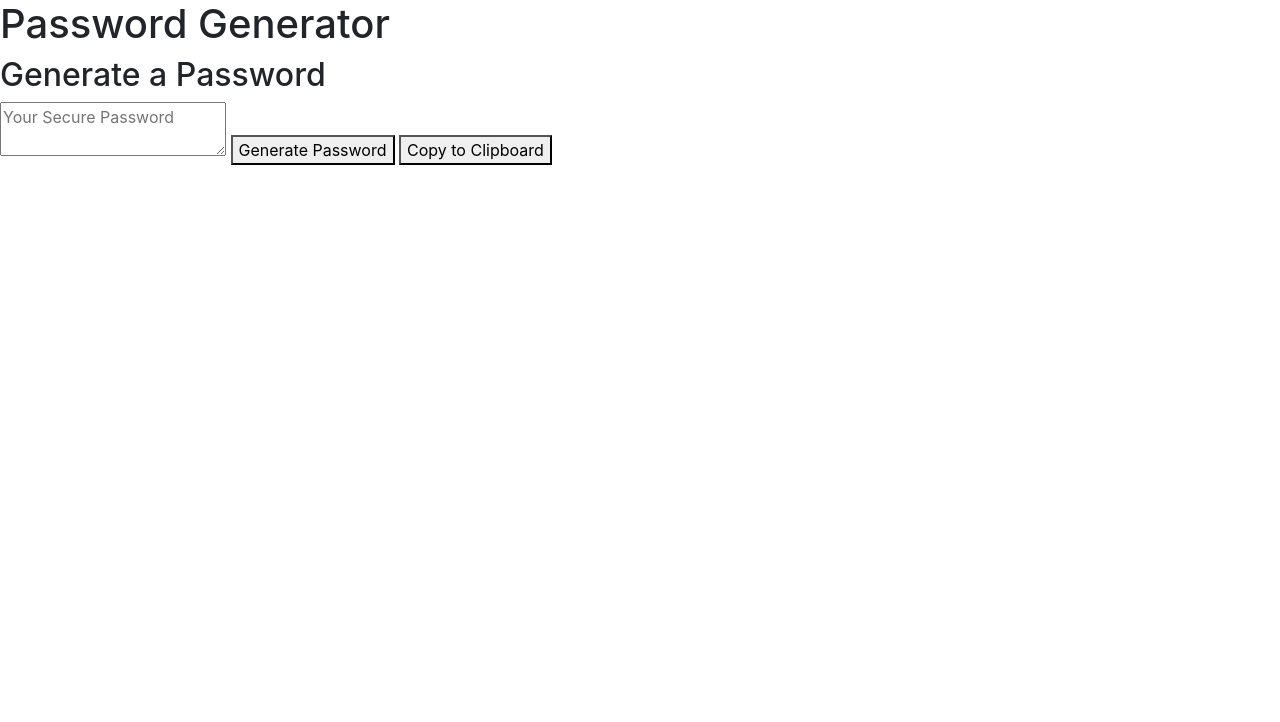
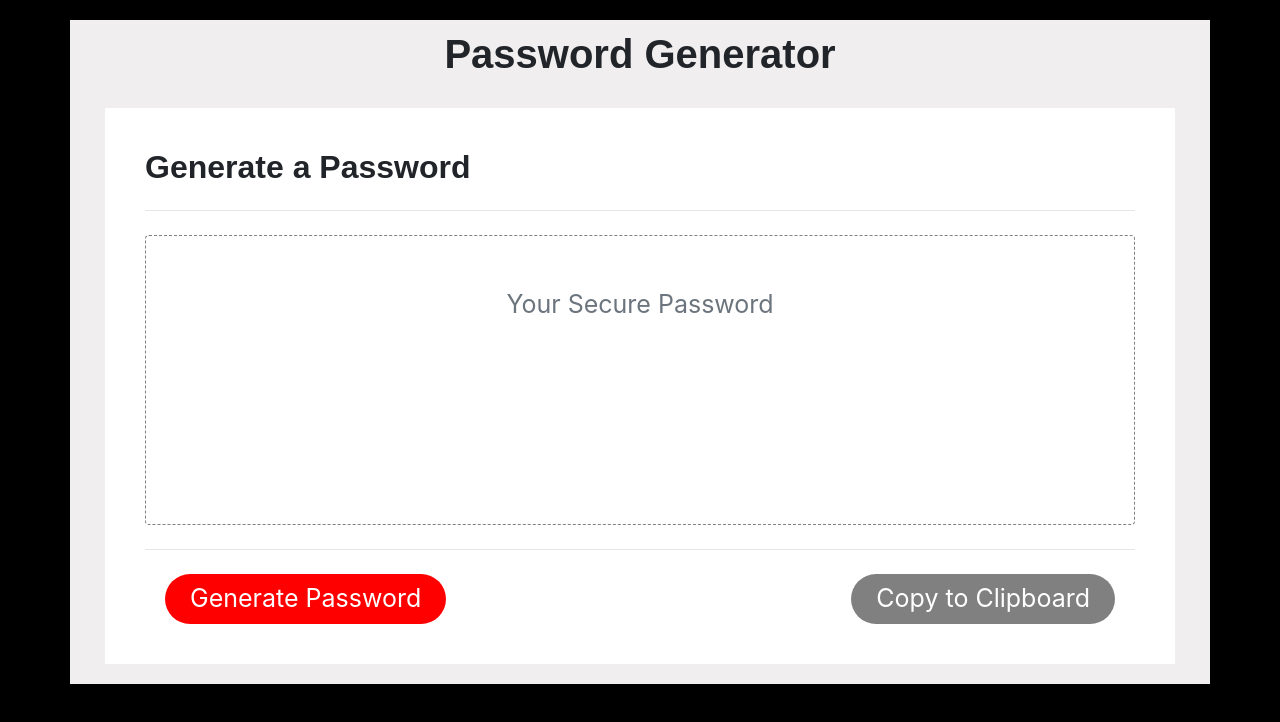
Before and after one commit to Ulysses212121/Homework-3, a plain HTML site: page index.html in a window 1280 px wide. Drawn offline with nearby package versions, Linux system fonts and the light colour scheme.

Commit message:
CSS updates and copy to clipboard function

```diff
--- a/assets/css/style.css
+++ b/assets/css/style.css
@@ -0,0 +1,62 @@
+body {
+    background: black;
+    width: 100%;
+    height: 100%;
+}
+
+h1, h2 {
+    font-family: Arial, Helvetica, sans-serif;
+    font-weight: 750;
+}
+
+h1 {
+    text-align: center;
+    margin-bottom: 30px;
+    margin-top: 10px;
+}
+
+.container {
+    margin: 20px auto;
+    background-color: #F0EEEE;
+    overflow: auto;
+}
+button {
+    border-radius: 25px;
+    height: 50px;
+    font-size: 25px;
+    padding-left: 25px;
+    padding-right: 25px;
+    margin-left: 20px;
+    margin-right: 20px;
+    border: none;
+}
+
+.generator {
+    margin: 20px;
+    background-color: white;
+    padding: 40px;
+}
+
+#password-btn {
+    color: white;
+    background-color:red;
+}
+
+#copy {
+    color: white;
+    background-color: gray;
+    float: right;
+}
+
+textarea {
+    resize: none;
+    text-align: center;
+}
+
+.form-control {
+    background-color: white!important;
+    border: grey dashed 1px;
+    font-size: 25px;
+    padding: 50px;
+    text-justify: auto;
+}
--- a/assets/js/app.js
+++ b/assets/js/app.js
@@ -1,23 +1,29 @@
-
+// variable declarations
 var specials = '!@#$%^&*()_+{}:"<>?\|[];\',./`~';
 var lowercase = 'abcdefghijklmnopqrstuvwxyz';
 var uppercase = 'ABCDEFGHIJKLMNOPQRSTUVWXYZ';
 var numbers = '0123456789';
-
 var allChars = "";
-
 var passwordOptions = "";
 
-document.getElementById("password-btn").addEventListener("click", function() {
+// onclick events
+document.getElementById("password-btn").addEventListener("click", function () {
     getPasswordOptions();
 });
 
+document.getElementById("copy").addEventListener("click", function () {
+    var pw = document.getElementById("password");
+    pw.select();
+    pw.setSelectionRange(0, 9999);
+    document.execCommand("copy");
+    alert("You're password was copied to the clipboard");
 
+});
 
-
+// Get password function - prompt legth and special character typeof, creat array from inputs, create password
 function getPasswordOptions() {
     var length = parseInt(
-        prompt("How many special characters do you want?"));
+        prompt("How many special characters do you want? \nMust enter number between 8-128"));
 
     if (isNaN(length)) {
         alert("Password length myst be a number");
@@ -67,22 +73,15 @@ function getPasswordOptions() {
         allChars = allChars + lowercase;
     }
 
-    password = "";
+    genPassword = "";
 
     for (let i = 0; i < length; i++) {
-        password += allChars.charAt(Math.floor(Math.random() * allChars.length));
-        document.querySelector("#password").textContent = password;
+        genPassword += allChars.charAt(Math.floor(Math.random() * allChars.length));
+        document.querySelector("#password").textContent = genPassword;
+        console.log(genPassword);
     }
-    return password, passwordOptions;
+    return genPassword, passwordOptions;
 
 
 
 };
-
-
-
-// console.log(passwordOptions);
-
-
-
-    // console.log(allChars);
--- a/index.html
+++ b/index.html
@@ -6,24 +6,22 @@
     <meta name="viewport" content="width=device-width, initial-scale=1.0" />
     <meta http-equiv="X-UA-Compatible" content="ie=edge" />
     <title>Password Generator</title>
+    <link rel="stylesheet" href="https://stackpath.bootstrapcdn.com/bootstrap/4.3.1/css/bootstrap.min.css"
+    integrity="sha384-ggOyR0iXCbMQv3Xipma34MD+dH/1fQ784/j6cY/iJTQUOhcWr7x9JvoRxT2MZw1T" crossorigin="anonymous">
     <link rel="stylesheet" href="assets/css/style.css">
-    <link rel="stylesheet" href="https://stackpath.bootstrapcdn.com/bootstrap/4.3.1/css/bootstrap.min.css"
-        integrity="sha384-ggOyR0iXCbMQv3Xipma34MD+dH/1fQ784/j6cY/iJTQUOhcWr7x9JvoRxT2MZw1T" crossorigin="anonymous">
-
-
-
 </head>
 
 <body>
-    <div>
+    <div class="container">
         <header>
             <h1>Password Generator</h1>
         </header>
-        <Section>
+        <Section class="generator">
             <h2>Generate a Password</h2>
-
-            <textarea readonly id="password" placeholder="Your Secure Password"
-                aria-label="Generated Password"></textarea>
+            <hr class="my-4">
+            <textarea class="form-control col-xs-12" rows="5" readonly id="password" placeholder="Your Secure Password"
+                aria-label="Generated Password" type="text"></textarea>
+            <hr class="my-4">
             <button id="password-btn">Generate Password</button>
             <button id="copy">
                 Copy to Clipboard
@@ -31,19 +29,6 @@
         </Section>
         <script src="assets/js/app.js"></script>
     </div>
-
-
-    <!-- The application should validate user input and ensure that at least one character type is selected.
-
-Once all prompts are answered, the user will be presented with a password matching the answered prompts. Displaying the generated password in an alert is acceptable, but attempt to write the password to the page instead.
-
-As a bonus, the user should also have the option to click a button to copy the password to their clipboard.
-
-Your application should have a clean and polished user interface and be responsive, ensuring that it adapts to multiple screen sizes.
-
-Your application should be deployed to GitHub Pages.
-
-Your application's GitHub repository should contain a README.md file explaining the purpose and functionality of the application. The README.md file should include a screenshot of the completed application as well as a link to the deployed GitHub Pages URL. -->
 </body>
 
 </html>
```
